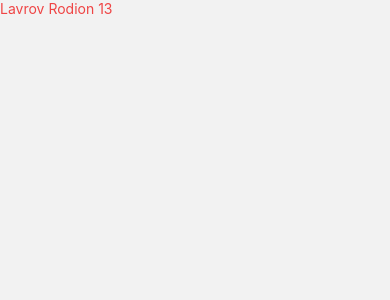
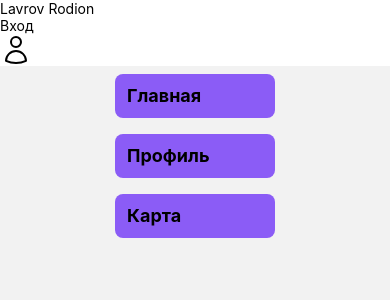
Before and after one commit to Veter-ok/react-native-online-journey, a React Native app: screen /Home in a window 390 px wide. Shown: the top 300 px of the page. Built offline with nearby package versions, Linux system fonts and the light colour scheme.

Commit message:
Add button

```diff
--- /dev/null
+++ b/components/ui/Button/Button.tsx
@@ -0,0 +1,20 @@
+import React, {FunctionComponent as FC} from 'react'
+import {Text, TouchableHighlight } from 'react-native'
+
+interface IPropsButton {
+	title: string
+}
+
+const Button:FC<IPropsButton> = ({title}) => {
+  return (
+	<TouchableHighlight
+		underlayColor={"#FBBF24"}
+		onPress={() => {console.log(title)}}
+		className='w-40 bg-violet-500 block p-2 mx-auto my-2 rounded-lg'
+	>
+		<Text className='text-center text-lg font-bold p-1'>{title}</Text>
+	</TouchableHighlight>
+  )
+}
+
+export default Button
--- a/components/ui/ProfileBar/profileBar.tsx
+++ b/components/ui/ProfileBar/profileBar.tsx
@@ -1,10 +1,15 @@
 import React, {FunctionComponent as FC} from 'react'
-import {Text, View } from 'react-native'
+import {Button, Text, View} from 'react-native'
+import {UserIcon} from 'react-native-heroicons/outline'
 
 const ProfileBar:FC = () => {
   return (
-	<View>
-		<Text className="text-red-500">Lavrov Rodion 13</Text>
+	<View className="bg-white">
+		<View>
+			<Text className="">Lavrov Rodion</Text>
+			<Text className="">Вход</Text>
+		</View>
+		<UserIcon size={32}/>
 	</View>
   )
 }
--- a/package.json
+++ b/package.json
@@ -18,6 +18,7 @@
     "nativewind": "^2.0.11",
     "react": "18.1.0",
     "react-native": "0.70.5",
+    "react-native-heroicons": "^3.2.0",
     "react-native-safe-area-context": "4.4.1",
     "react-native-screens": "~3.18.0",
     "tailwindcss": "^3.2.7",
--- a/screens/HomeScreen.tsx
+++ b/screens/HomeScreen.tsx
@@ -1,13 +1,20 @@
 import React, {FunctionComponent as FC} from 'react'
 import { StatusBar } from 'expo-status-bar'
-import {Text, SafeAreaView } from 'react-native'
+import {Text, SafeAreaView, TouchableHighlight } from 'react-native'
 import ProfileBar from '../components/ui/ProfileBar/profileBar'
+import Button from '../components/ui/Button/Button'
 
 const HomeScreen:FC = () => {
   return (
-	<SafeAreaView>
-		<ProfileBar/>
-	</SafeAreaView>
+	<>
+		{/* <ProfileBar/> */}
+		<SafeAreaView>
+			<ProfileBar/>
+			<Button title='Главная'/>
+			<Button title='Профиль'/>
+			<Button title='Карта'/>
+		</SafeAreaView>
+	</>
   )
 }
 
--- a/tailwind.config.js
+++ b/tailwind.config.js
@@ -1,6 +1,10 @@
 /** @type {import('tailwindcss').Config} */
 module.exports = {
-  content: ["./App.{js,jsx,ts,tsx}", "./components/**/*.{js,jsx,ts,tsx}"],
+  content: [
+    "./App.{js,jsx,ts,tsx}",
+    "./components/**/*.{js,jsx,ts,tsx}",
+    "./screens/**/*.{js,jsx,ts,tsx}"
+  ],
   theme: {
     extend: {},
   },
```
Also changed, not shown: 1 other file (tests, documents, lock files or other folders).
